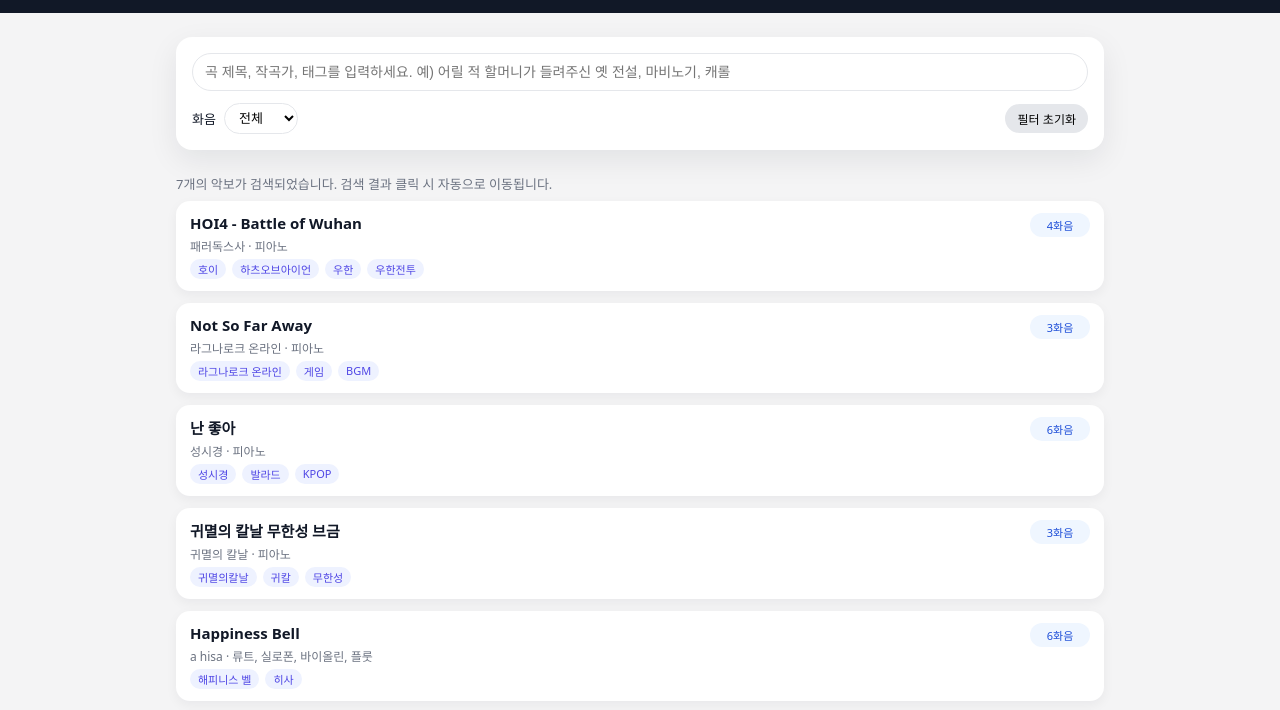
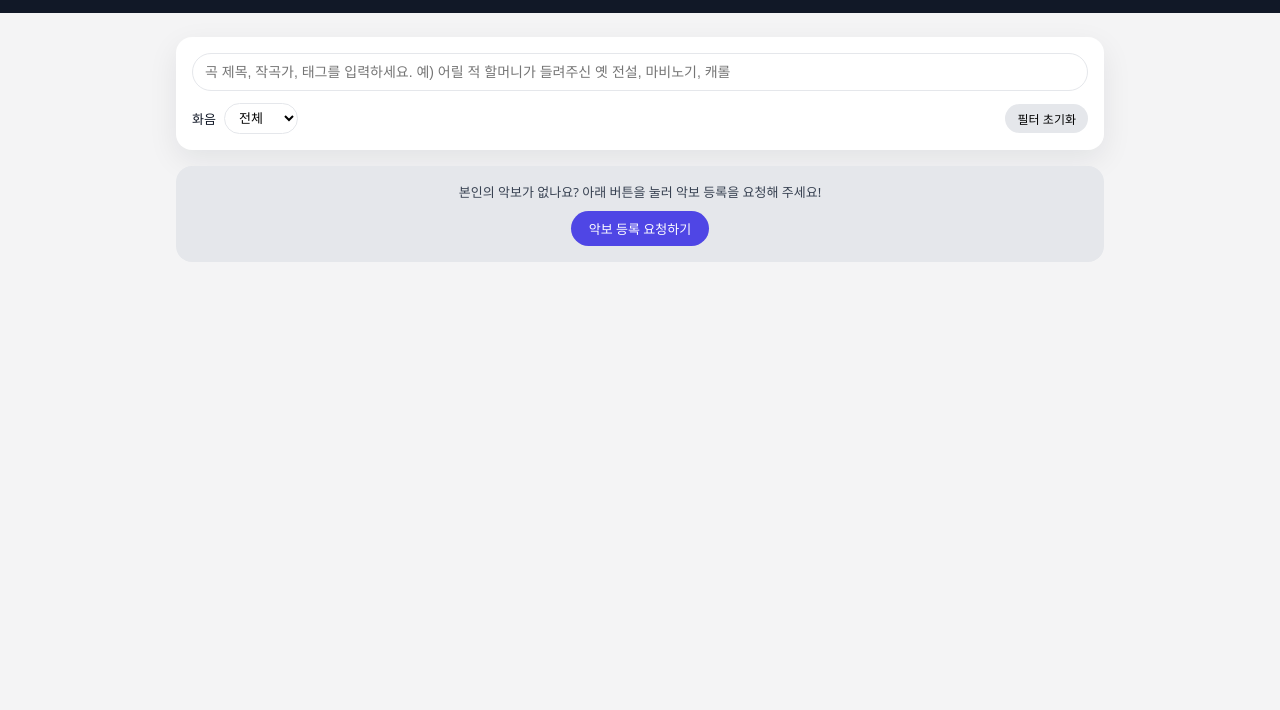
Before and after one commit to Heroaran/mobilyrics, a plain HTML site: page index.html in a window 1280 px wide. Shown: the part 70-780 px from the top of the page. Drawn offline with Linux system fonts and the light colour scheme.

Commit message:
Update index.html

```diff
--- a/index.html
+++ b/index.html
@@ -46,7 +46,7 @@
       border-radius: 16px;
       padding: 16px;
       box-shadow: 0 10px 30px rgba(15, 23, 42, 0.08);
-      margin-bottom: 24px;
+      margin-bottom: 16px;
     }
 
     .search-row {
@@ -129,7 +129,7 @@
       justify-content: space-between;
       align-items: flex-start;
       gap: 12px;
-      cursor: pointer;           /* 카드에 손가락 커서 */
+      cursor: pointer;
       transition: transform 0.05s ease, box-shadow 0.05s ease;
     }
 
@@ -194,6 +194,39 @@
       padding: 24px 0;
     }
 
+    /* 악보 등록 요청 섹션 */
+    .request-card {
+      margin: 0 0 20px;
+      background: #e5e7eb;
+      border-radius: 16px;
+      padding: 16px;
+      text-align: center;
+      font-size: 13px;
+      color: #374151;
+    }
+
+    .request-card p {
+      margin: 0 0 10px;
+    }
+
+    .request-btn {
+      display: inline-flex;
+      align-items: center;
+      justify-content: center;
+      padding: 8px 18px;
+      border-radius: 999px;
+      background: #4f46e5;
+      color: white;
+      text-decoration: none;
+      font-size: 13px;
+      font-weight: 500;
+      border: none;
+    }
+
+    .request-btn:hover {
+      background: #4338ca;
+    }
+
     @media (max-width: 600px) {
       .score-card {
         flex-direction: column;
@@ -217,6 +250,7 @@
   </header>
 
   <main>
+    <!-- 검색 필터 -->
     <section class="search-card">
       <div class="search-row">
         <input
@@ -244,6 +278,20 @@
       </div>
     </section>
 
+    <!-- 🔼 검색창 바로 아래: 악보 등록 요청 카드 -->
+    <section class="request-card">
+      <p>본인의 악보가 없나요? 아래 버튼을 눌러 악보 등록을 요청해 주세요!</p>
+      <a
+        class="request-btn"
+        href="https://docs.google.com/forms/d/e/1FAIpQLScOXLq0UoC-MwgzidQnlQ3kVwBNz20I8FZtfC7lfJp1hMjFPA/viewform?usp=header"
+        target="_blank"
+        rel="noopener noreferrer"
+      >
+        악보 등록 요청하기
+      </a>
+    </section>
+
+    <!-- 검색 결과 -->
     <section>
       <div class="result-summary" id="resultSummary"></div>
       <div class="result-list" id="resultList"></div>
@@ -253,6 +301,14 @@
   <script>
     // 샘플 악보 데이터
     const scores = [
+      {
+        title: "배찌 뒹굴뒹굴 (빌리지 bgm) ",
+        composer: "카트라이더",
+        instrument: "바이올린, 피아노",
+        difficulty: "6화음",
+        tags: ["카트라이더", "빌리지", "넥슨"], (선택)
+        url: "https://gall.dcinside.com/enban/199030"
+      },
       {
         title: "HOI4 - Battle of Wuhan",
         composer: "패러독스사",
@@ -269,7 +325,7 @@
         tags: ["라그나로크 온라인", "게임", "BGM"],
         url: "https://gall.dcinside.com/enban/687"
       },
-       {
+      {
         title: "난 좋아",
         composer: "성시경",
         instrument: "피아노",
@@ -327,7 +383,8 @@
         return;
       }
 
-      resultSummary.textContent = `${list.length}개의 악보가 검색되었습니다. 검색 결과 클릭 시 자동으로 이동됩니다.`;
+      resultSummary.textContent =
+        `${list.length}개의 악보가 검색되었습니다. 검색 결과 클릭 시 자동으로 이동됩니다.`;
 
       list.forEach((score) => {
         const card = document.createElement("article");
@@ -364,7 +421,7 @@
         card.appendChild(main);
         card.appendChild(diff);
 
-        // ✅ 카드 전체 클릭 시 게시글로 이동
+        // 카드 클릭 시 게시글로 이동
         if (score.url) {
           card.addEventListener("click", () => {
             window.open(score.url, "_blank", "noopener,noreferrer");
@@ -376,30 +433,4 @@
     }
 
     function filterScores() {
-      const q = searchInput.value.trim().toLowerCase();
-      const difficulty = difficultyFilter.value;
-
-      const filtered = scores.filter((s) => {
-        const text = (s.title + " " + s.composer + " " + s.tags.join(" ")).toLowerCase();
-        const matchQuery = q === "" || text.includes(q);
-        const matchDifficulty = difficulty === "" || s.difficulty === difficulty;
-        return matchQuery && matchDifficulty;
-      });
-
-      renderScores(filtered);
-    }
-
-    searchInput.addEventListener("input", filterScores);
-    difficultyFilter.addEventListener("change", filterScores);
-
-    resetBtn.addEventListener("click", () => {
-      searchInput.value = "";
-      difficultyFilter.value = "";
-      filterScores();
-    });
-
-    // 처음 로드 시 전체 목록 표시
-    renderScores(scores);
-  </script>
-</body>
-</html>
+      const q = searchInput.value.trim().t
```
